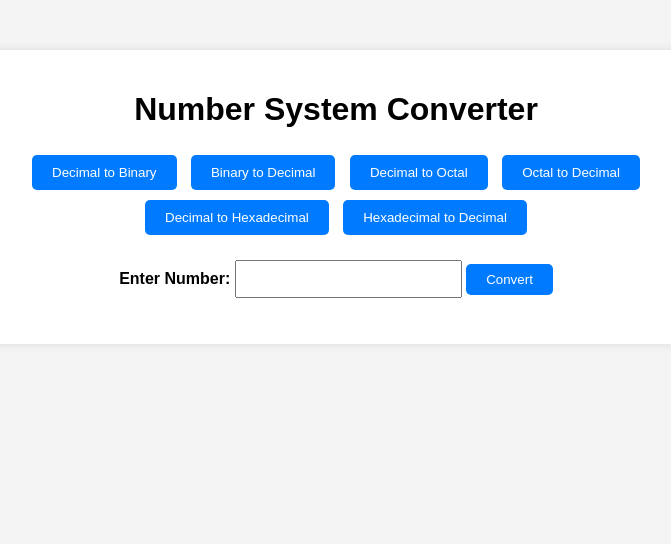
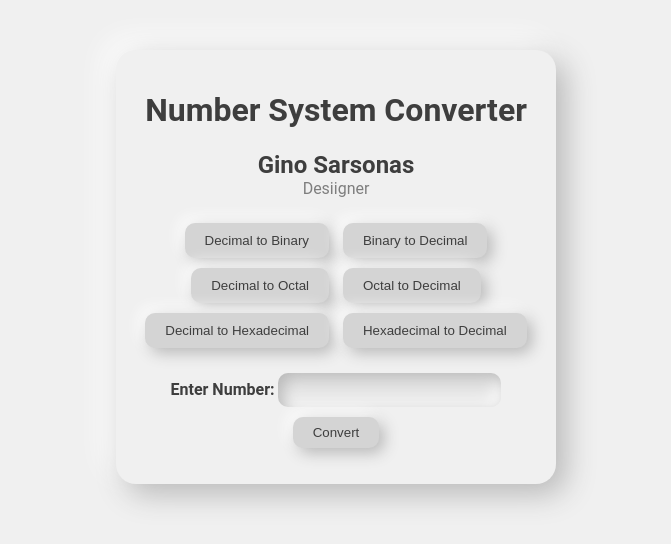
Before and after one commit to ayeee143/Number-System-SARSONAS-G1, a plain HTML site: page index.html in a window 1280 px wide. Shown: the whole page, without its empty margins (304-975 px from the left). Drawn offline with Linux system fonts and the light colour scheme.

Commit message:
Second commit nako

```diff
--- a/index.html
+++ b/index.html
@@ -9,6 +9,14 @@
 <body>
     <div class="container">
         <h1>Number System Converter</h1>
+        <div class="header">
+            <div class="name">
+                <span class="name-text">Gino Sarsonas</span>
+            </div>
+            <div class="tag">
+                <span class="tag-text">Desiigner</span>
+            </div>
+        </div>
         <div class="menu">
             <button onclick="showConversion('decimalToBinary')">Decimal to Binary</button>
             <button onclick="showConversion('binaryToDecimal')">Binary to Decimal</button>
@@ -19,8 +27,8 @@
         </div>
         <div id="conversion" class="conversion">
             <label for="inputNumber">Enter Number:</label>
-            <input type="text" id="inputNumber">
-            <button onclick="convert()">Convert</button>
+            <input type="text" id="inputNumber" class="neu-input">
+            <button onclick="convert()" class="neu-button">Convert</button>
             <p id="output"></p>
         </div>
     </div>
--- a/style.css
+++ b/style.css
@@ -1,21 +1,38 @@
 body {
-    font-family: Arial, sans-serif;
-    background-color: #f4f4f4;
+    font-family: 'Roboto', sans-serif;
+    background-color: #f0f0f0;
     margin: 0;
     padding: 0;
 }
 
 .container {
-    max-width: 800px;
+    max-width: 400px;
     margin: 50px auto;
     padding: 20px;
-    background-color: #fff;
-    border-radius: 5px;
-    box-shadow: 0 0 10px rgba(0, 0, 0, 0.1);
+    background-color: #f0f0f0;
+    border-radius: 20px;
+    box-shadow: 10px 10px 30px #b8b8b8, -10px -10px 30px #ffffff;
 }
 
 h1 {
     text-align: center;
+    color: #3e3e3e;
+}
+
+.header {
+    text-align: center;
+    margin-bottom: 20px;
+}
+
+.name-text {
+    font-size: 24px;
+    font-weight: bold;
+    color: #3e3e3e;
+}
+
+.tag-text {
+    font-size: 16px;
+    color: #7e7e7e;
 }
 
 .menu {
@@ -25,16 +42,17 @@ h1 {
 
 .menu button {
     padding: 10px 20px;
-    background-color: #007bff;
-    color: #fff;
+    background-color: #d4d4d4;
+    color: #3e3e3e;
     border: none;
-    border-radius: 5px;
+    border-radius: 10px;
     cursor: pointer;
     margin: 5px;
+    box-shadow: 5px 5px 15px #b8b8b8, -5px -5px 15px #ffffff;
 }
 
 .menu button:hover {
-    background-color: #0056b3;
+    background-color: #c4c4c4;
 }
 
 .conversion {
@@ -43,23 +61,34 @@ h1 {
 
 .conversion label {
     font-weight: bold;
+    color: #3e3e3e;
 }
 
-.conversion input {
+.neu-input {
     padding: 8px;
     font-size: 16px;
     margin-bottom: 10px;
+    border: none;
+    border-radius: 10px;
+    background-color: #e6e6e6;
+    box-shadow: inset 5px 5px 15px #b8b8b8, inset -5px -5px 15px #ffffff;
 }
 
-.conversion button {
+.neu-button {
     padding: 8px 20px;
-    background-color: #007bff;
-    color: #fff;
+    background-color: #d4d4d4;
+    color: #3e3e3e;
     border: none;
-    border-radius: 5px;
+    border-radius: 10px;
     cursor: pointer;
+    box-shadow: 5px 5px 15px #b8b8b8, -5px -5px 15px #ffffff;
 }
 
-.conversion button:hover {
-    background-color: #0056b3;
+.neu-button:hover {
+    background-color: #c4c4c4;
 }
+
+#output {
+    font-size: 16px;
+    color: #3e3e3e;
+}
```
